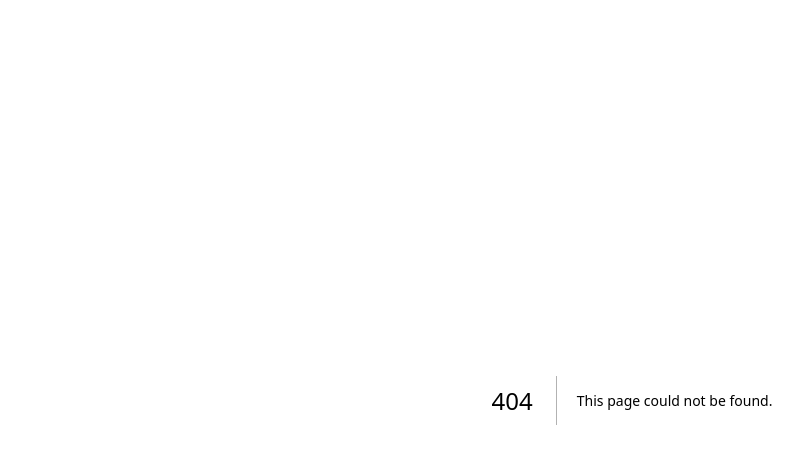
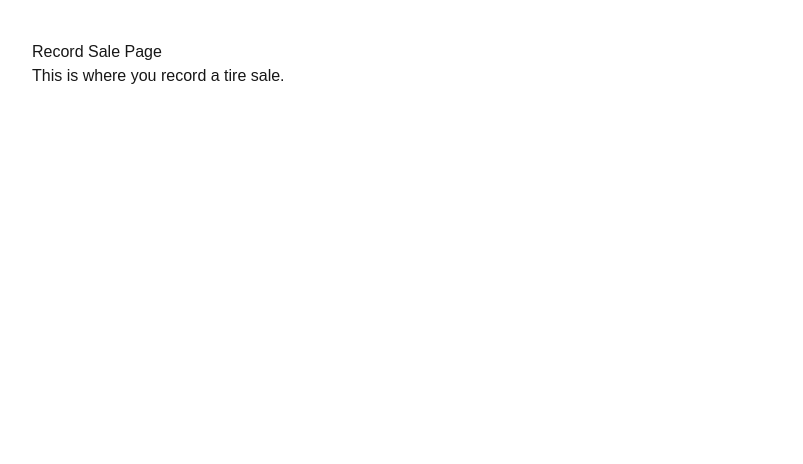
Before and after one commit to SAI-ux23/tire-ops, a Next.js app: page /record-sale in a window 1280 px wide. Before the commit this address had no page. Shown: the top 464 px of the page, without its empty margins (8-811 px from the left). Built offline with nearby package versions, Linux system fonts and the light colour scheme.

Commit message:
Create page.tsx

```diff
--- /dev/null
+++ b/app/record-sale/page.tsx
@@ -0,0 +1,8 @@
+export default function RecordSale() {
+  return (
+    <div style={{ padding: "40px", fontFamily: "Arial" }}>
+      <h1>Record Sale Page</h1>
+      <p>This is where you record a tire sale.</p>
+    </div>
+  );
+}
```
